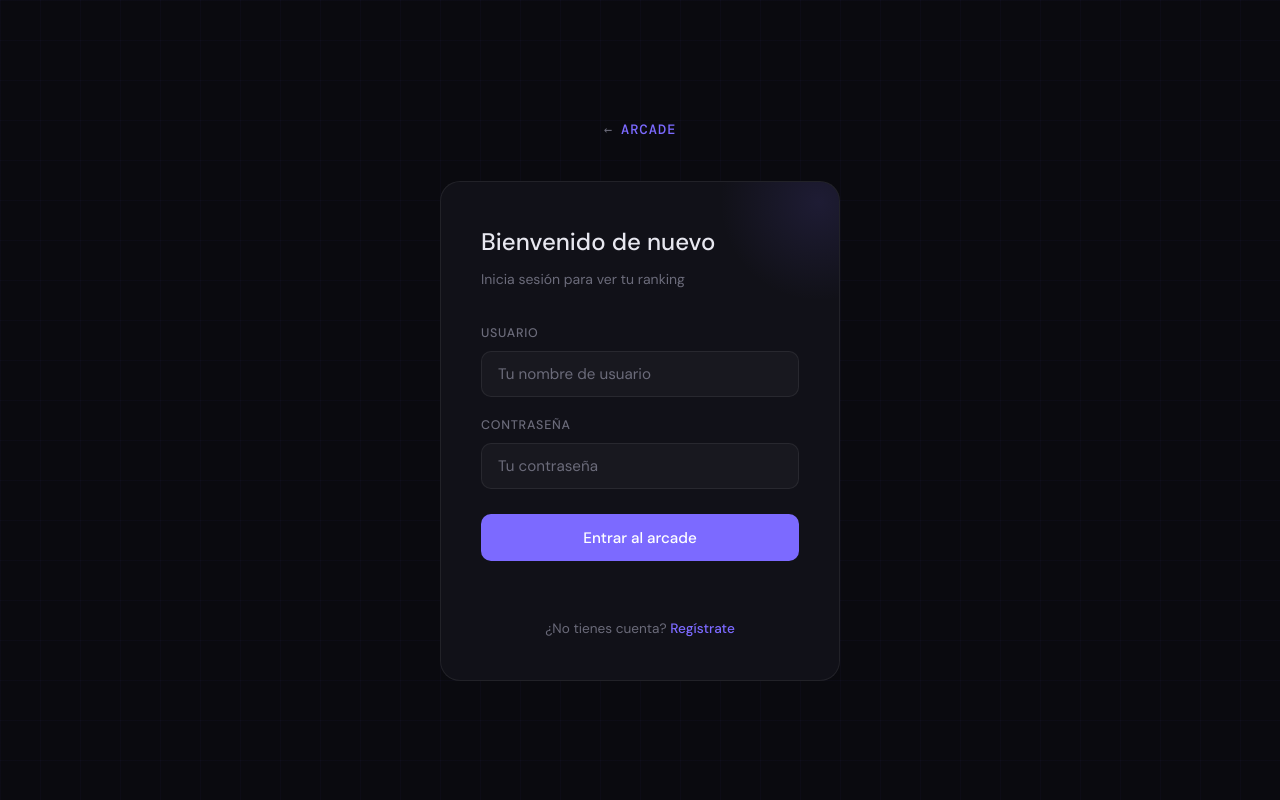
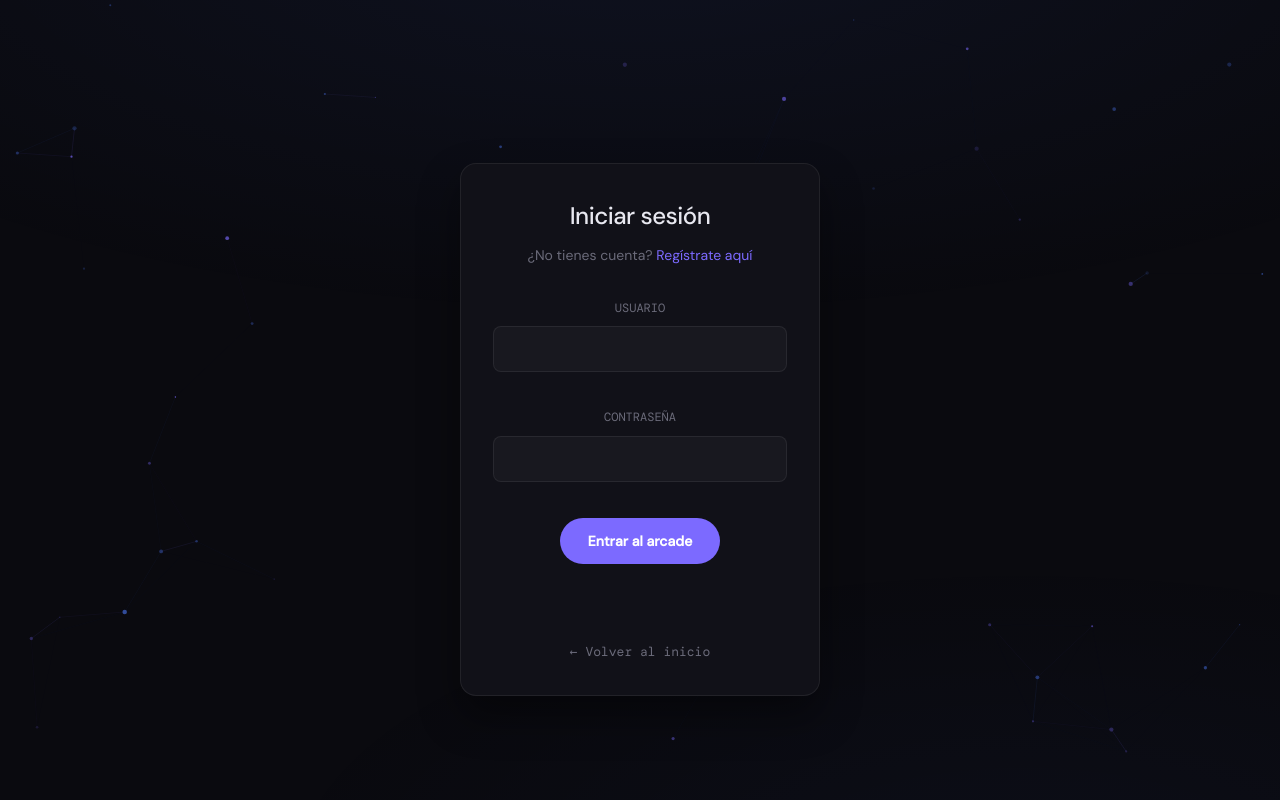
Before and after one commit to elshoto2000/VideoGames, a Flask app: page /login in a window 1280 px wide. Run offline with Flask 3, Linux system fonts and the light colour scheme.

Commit message:
Update login.html

```diff
--- a/templates/login.html
+++ b/templates/login.html
@@ -27,222 +27,137 @@
             color: var(--text);
             min-height: 100vh;
             display: flex;
-            flex-direction: column;
             align-items: center;
             justify-content: center;
-            padding: 2rem 1rem;
+            overflow: hidden;
+            position: relative;
         }
-        body::before {
-            content: '';
+
+        /* Canvas de fondo */
+        #bg-canvas {
             position: fixed;
             inset: 0;
-            background-image:
-                linear-gradient(rgba(124,106,255,0.03) 1px, transparent 1px),
-                linear-gradient(90deg, rgba(124,106,255,0.03) 1px, transparent 1px);
-            background-size: 40px 40px;
+            width: 100%;
+            height: 100%;
             pointer-events: none;
+            z-index: 0;
         }
 
-        .logo-link {
-            display: flex;
-            align-items: center;
-            gap: 8px;
-            text-decoration: none;
-            margin-bottom: 2.5rem;
-            color: var(--muted);
-            font-size: 0.85rem;
-            letter-spacing: 0.08em;
-            font-family: 'DM Mono', monospace;
-            transition: color 0.2s;
+        .auth-container {
+            width: 100%;
+            max-width: 400px;
+            padding: 20px;
+            position: relative;
+            z-index: 1;
         }
-        .logo-link:hover { color: var(--text); }
-        .logo-link span { color: var(--accent); font-weight: 500; }
 
-        .card {
+        .auth-card {
             background: var(--surface);
             border: 1px solid var(--border);
-            border-radius: 20px;
-            padding: 2.5rem;
-            width: 100%;
-            max-width: 400px;
-            position: relative;
-            overflow: hidden;
-        }
-        .card::before {
-            content: '';
-            position: absolute;
-            top: -80px; right: -80px;
-            width: 200px; height: 200px;
-            background: radial-gradient(circle, rgba(124,106,255,0.12), transparent 70%);
-            pointer-events: none;
+            border-radius: 16px;
+            padding: 32px;
+            box-shadow: 0 20px 40px rgba(0,0,0,0.4);
         }
 
-        h1 {
-            font-size: 1.5rem;
+        .header h1 {
+            font-size: 24px;
             font-weight: 500;
-            margin-bottom: 0.4rem;
+            margin-bottom: 8px;
+            letter-spacing: -0.5px;
         }
-        .subtitle {
-            font-size: 0.875rem;
+        .header p {
             color: var(--muted);
-            margin-bottom: 2rem;
+            font-size: 14px;
+            margin-bottom: 32px;
         }
+        .header p a {
+            color: var(--accent);
+            text-decoration: none;
+        }
+        .header p a:hover { text-decoration: underline; }
 
-        .field { margin-bottom: 1.1rem; }
-        label {
+        .input-group {
+            margin-bottom: 20px;
+            position: relative;
+        }
+        .input-group label {
             display: block;
-            font-size: 0.78rem;
-            font-weight: 500;
+            font-family: 'DM Mono', monospace;
+            font-size: 12px;
             color: var(--muted);
-            letter-spacing: 0.06em;
+            margin-bottom: 8px;
             text-transform: uppercase;
-            margin-bottom: 0.45rem;
         }
-        input[type="text"],
-        input[type="password"] {
+        .input-group input {
             width: 100%;
             background: var(--surface2);
             border: 1px solid var(--border);
-            border-radius: 10px;
-            padding: 0.75rem 1rem;
+            border-radius: 8px;
+            padding: 12px 16px;
             color: var(--text);
-            font-size: 0.95rem;
-            font-family: 'DM Sans', sans-serif;
-            transition: border-color 0.2s, box-shadow 0.2s;
+            font-size: 15px;
             outline: none;
+            transition: border-color 0.2s;
         }
-        input:focus {
+        .input-group input:focus {
             border-color: var(--accent);
-            box-shadow: 0 0 0 3px rgba(124,106,255,0.12);
         }
-        input::placeholder { color: var(--muted); }
 
-        .btn-primary {
-            width: 100%;
-            background: var(--accent);
-            color: white;
-            border: none;
-            border-radius: 10px;
-            padding: 0.85rem;
-            font-size: 0.95rem;
-            font-weight: 500;
-            font-family: 'DM Sans', sans-serif;
-            cursor: pointer;
-            transition: background 0.2s, transform 0.1s;
-            margin-top: 0.5rem;
+        /* El contenedor de mensajes inline requerido por el script */
+        .msg {
+            font-size: 14px;
+            margin-bottom: 20px;
+            min-height: 20px;
+            display: none;
         }
-        .btn-primary:hover { background: var(--accent-s); }
-        .btn-primary:active { transform: scale(0.99); }
-        .btn-primary:disabled { opacity: 0.5; cursor: not-allowed; }
+        .msg.error { color: var(--danger); display: block; }
+        .msg.success { color: var(--success); display: block; }
 
-        .msg {
-            margin-top: 1rem;
-            font-size: 0.85rem;
-            text-align: center;
-            min-height: 1.2em;
-            border-radius: 8px;
-            padding: 0.5rem;
+        .back-home {
+            display: inline-block;
+            margin-top: 24px;
+            color: var(--muted);
+            font-size: 13px;
+            text-decoration: none;
+            font-family: 'DM Mono', monospace;
         }
-        .msg.error   { color: var(--danger);  background: rgba(255,79,79,0.08); }
-        .msg.success { color: var(--success); background: rgba(62,207,142,0.08); }
-
-        .footer-link {
-            text-align: center;
-            margin-top: 1.5rem;
-            font-size: 0.85rem;
-            color: var(--muted);
-        }
-        .footer-link a {
-            color: var(--accent);
-            text-decoration: none;
-            font-weight: 500;
-        }
-        .footer-link a:hover { text-decoration: underline; }
-
-        .spinner {
-            display: inline-block;
-            width: 16px; height: 16px;
-            border: 2px solid rgba(255,255,255,0.3);
-            border-top-color: white;
-            border-radius: 50%;
-            animation: spin 0.7s linear infinite;
-            vertical-align: middle;
-            margin-right: 6px;
-        }
-        @keyframes spin { to { transform: rotate(360deg); } }
+        .back-home:hover { color: var(--text); }
     </style>
 </head>
 <body>
-    <a href="/" class="logo-link">← <span>ARCADE</span></a>
 
-    <div class="card">
-        <h1>Bienvenido de nuevo</h1>
-        <p class="subtitle">Inicia sesión para ver tu ranking</p>
+    <div class="auth-container">
+        <div class="auth-card">
+            <div class="header">
+                <h1>Iniciar sesión</h1>
+                <p>¿No tienes cuenta? <a href="/registro">Regístrate aquí</a></p>
+            </div>
 
-        <div class="field">
-            <label>Usuario</label>
-            <input type="text" id="username" placeholder="Tu nombre de usuario" autocomplete="username">
-        </div>
-        <div class="field">
-            <label>Contraseña</label>
-            <input type="password" id="password" placeholder="Tu contraseña" autocomplete="current-password"
-                   onkeydown="if(event.key==='Enter') login()">
-        </div>
+            <form id="form-login">
+                <div class="input-group">
+                    <label for="username">Usuario</label>
+                    <input type="text" id="username" name="username" required autocomplete="username">
+                </div>
 
-        <button class="btn-primary" id="btn-login" onclick="login()">Entrar al arcade</button>
-        <div class="msg" id="msg"></div>
+                <div class="input-group">
+                    <label for="password">Contraseña</label>
+                    <input type="password" id="password" name="password" required autocomplete="current-password">
+                </div>
 
-        <div class="footer-link">
-            ¿No tienes cuenta? <a href="/registro">Regístrate</a>
+                <div id="msg" class="msg"></div>
+
+                <button type="submit" class="btn-auth btn-submit" data-label="Entrar al arcade">
+                    Entrar al arcade
+                </button>
+            </form>
+
+            <a href="/" class="back-home">← Volver al inicio</a>
         </div>
     </div>
 
-    <script>
-        async function login() {
-    const username = document.getElementById('username').value.trim();
-    const password = document.getElementById('password').value;
-    const btn = document.getElementById('btn-login');
+    <canvas id="bg-canvas"></canvas>
 
-    if (!username || !password) {
-        mostrarMsg('Completa todos los campos', 'error');
-        return;
-    }
-
-    btn.disabled = true;
-    btn.innerHTML = '<span class="spinner"></span>Verificando…';
-
-    try {
-        const res = await fetch('/login', {
-            method: 'POST',
-            headers: { 'Content-Type': 'application/json' },
-            body: JSON.stringify({ username, password })
-        });
-
-        const data = await res.json();
-
-        if (data.status === 'success') {
-            mostrarMsg('¡Bienvenido al Arcade!', 'success');
-            setTimeout(() => {
-                // Esto te mandará directo al hermoso panel que ya creaste
-                window.location.replace('/dashboard');
-            }, 800);
-        } else {
-            mostrarMsg(data.message || 'Error desconocido', 'error');
-            btn.disabled = false;
-            btn.innerHTML = 'Entrar al arcade';
-        }
-    } catch {
-        mostrarMsg('Error de conexión', 'error');
-        btn.disabled = false;
-        btn.innerHTML = 'Entrar al arcade';
-    }
-}
-
-        function mostrarMsg(texto, tipo) {
-            const el = document.getElementById('msg');
-            el.textContent = texto;
-            el.className = 'msg ' + tipo;
-        }
-    </script>
+    <script src="{{ url_for('static', filename='js/main-effects.js') }}"></script>
+    <script src="{{ url_for('static', filename='js/auth-animations.js') }}"></script>
 </body>
 </html>
```
